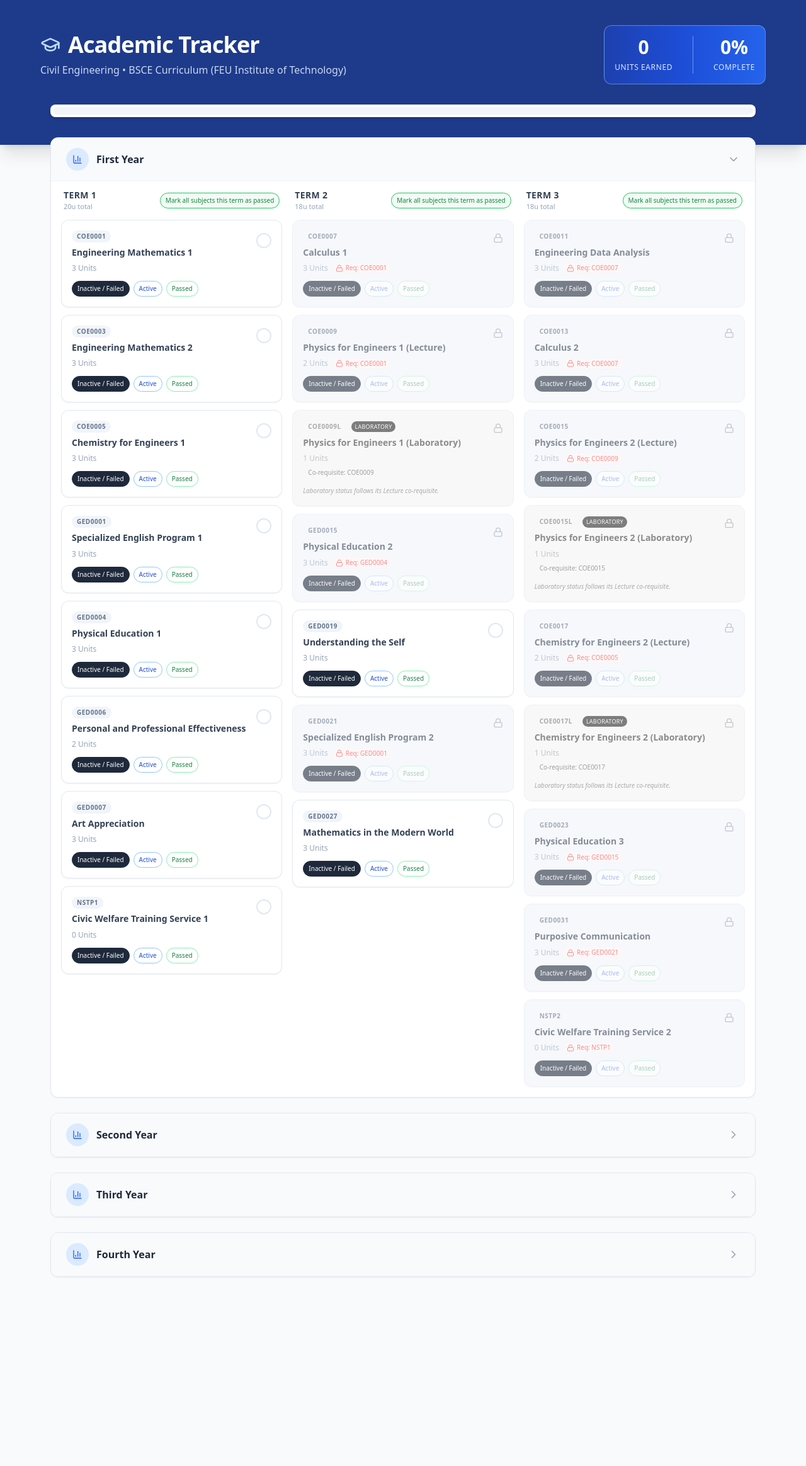
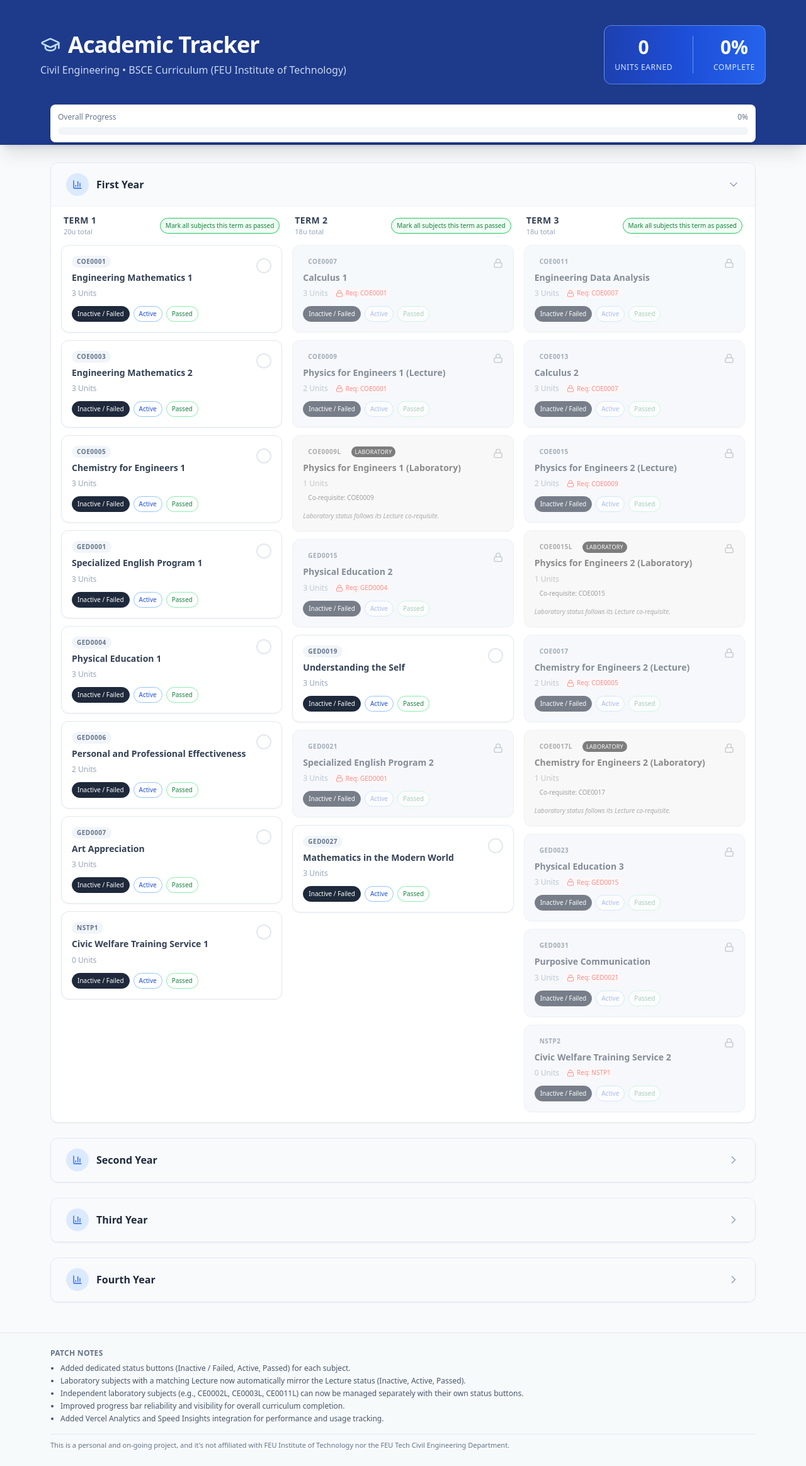
Before and after one commit to AceAligora/Builders-Progress, a React (Vite) app: page / in a window 1280 px wide. Shown: the whole page at 63% size. Before the commit the page ends 2108 px from the top, so only its background shows below. Built offline with nearby package versions, Linux system fonts and the light colour scheme.

Commit message:
Refactor App component for clarity and functionality
Updated comments for clarity, improved layout of curriculum display, and added dedicated status buttons for subjects. Enhanced progress bar reliability and integrated Vercel Analytics.

```diff
--- a/src/App.jsx
+++ b/src/App.jsx
@@ -203,7 +203,7 @@ const buildCourseIdSet = () => {
 
 const ALL_COURSE_IDS = buildCourseIdSet();
 
-// A lab is auto-synced if its ID ends with "L" and a lecture with same code minus "L" exists.
+// A lab is auto-synced if there exists a lecture with same code minus 'L'
 const isAutoSyncedLabId = (courseId) => {
   if (!courseId.endsWith("L")) return false;
   const lectureId = courseId.slice(0, -1);
@@ -241,8 +241,7 @@ const App = () => {
     return !allPrereqsPassed;
   };
 
-  // Sync auto labs with their lecture:
-  // - lecture inactive OR taking OR passed -> lab gets the same status
+  // Sync auto labs so they always mirror their lecture (inactive/taking/passed)
   const syncLabsWithLectures = (statusMap) => {
     const updated = { ...statusMap };
 
@@ -252,10 +251,7 @@ const App = () => {
           if (isAutoSyncedLabId(course.id)) {
             const lectureId = getCoreqLectureId(course.id);
             if (!lectureId) return;
-
             const lectureStatus = updated[lectureId] || "inactive";
-
-            // Mirror whatever lecture has (inactive/taking/passed)
             updated[course.id] = lectureStatus;
           }
         })
@@ -300,8 +296,6 @@ const App = () => {
       term.courses.forEach((course) => {
         const autoLab = isAutoSyncedLabId(course.id);
         const locked = isLocked(course);
-
-        // Only set things we can change; auto labs will sync afterwards
         if (!autoLab && !locked) {
           next[course.id] = "passed";
         }
@@ -357,7 +351,7 @@ const App = () => {
   const barWidth = percentage === 0 ? 0 : Math.max(4, percentage);
 
   return (
-    <div className="min-h-screen bg-slate-50 font-sans text-slate-800">
+    <div className="min-h-screen bg-slate-50 font-sans text-slate-800 flex flex-col">
       <Analytics />
       <SpeedInsights />
 
@@ -395,7 +389,8 @@ const App = () => {
       </div>
 
       {/* MAIN CONTENT */}
-      <div className="max-w-6xl mx-auto px-4 -mt-16 pb-20">
+      <div className="flex-1 w-full">
+        <div className="max-w-6xl mx-auto px-4 -mt-16 pb-12">
           {errorMsg && (
             <div className="fixed top-6 left-1/2 transform -translate-x-1/2 bg-white border-l-4 border-red-500 text-slate-700 px-6 py-4 rounded-r shadow-2xl z-50 flex items-center">
               <AlertCircle className="w-5 h-5 mr-3 text-red-500" />
@@ -403,12 +398,22 @@ const App = () => {
             </div>
           )}
 
-        {/* --- PROGRESS BAR --- */}
-        <div className="bg-white rounded-lg p-1 mb-8 shadow-md">
-          <div className="h-3 w-full bg-slate-100 rounded-full overflow-hidden">
+          {/* --- PROGRESS BAR (wrapped in flex to avoid layout issues) --- */}
+          <div className="bg-white rounded-lg p-3 mb-8 shadow-md flex flex-col gap-2">
+            <div className="flex justify-between items-center text-xs text-slate-500">
+              <span>Overall Progress</span>
+              <span>{percentage}%</span>
+            </div>
+            <div className="relative h-3 w-full bg-slate-100 rounded-full overflow-hidden">
+              {/* Fallback inner track so something is always visible */}
+              <div className="absolute inset-0 bg-slate-100" />
               <div
-              className="h-full bg-gradient-to-r from-blue-500 to-cyan-400 transition-all duration-700 ease-out"
-              style={{ width: `${barWidth}%`, maxWidth: "100%" }}
+                className="relative h-full bg-gradient-to-r from-blue-500 to-cyan-400 transition-all duration-700 ease-out"
+                style={{
+                  width: `${barWidth}%`,
+                  maxWidth: "100%",
+                  minWidth: barWidth > 0 ? "8px" : "0px",
+                }}
               />
             </div>
           </div>
@@ -494,7 +499,6 @@ const App = () => {
                                 baseStyle +=
                                   "bg-white border-blue-200 hover:shadow-md hover:border-blue-400";
                               } else if (locked && autoSyncedLab) {
-                              // Auto lab but inactive -> greyed
                                 baseStyle +=
                                   "bg-slate-100 border-slate-200 opacity-60 grayscale";
                               } else if (locked) {
@@ -672,6 +676,51 @@ const App = () => {
             ))}
           </div>
         </div>
+
+        {/* PATCH NOTES + FOOTER */}
+        <div className="w-full border-t border-slate-200 bg-slate-50/80">
+          <div className="max-w-6xl mx-auto px-4 py-6 space-y-4 text-sm text-slate-600">
+            {/* Patch notes */}
+            <section>
+              <h2 className="text-xs font-semibold uppercase tracking-wide text-slate-500 mb-2">
+                Patch Notes
+              </h2>
+              <ul className="text-xs space-y-1 list-disc pl-4">
+                <li>
+                  Added dedicated status buttons (Inactive / Failed, Active,
+                  Passed) for each subject.
+                </li>
+                <li>
+                  Laboratory subjects with a matching Lecture now automatically
+                  mirror the Lecture status (Inactive, Active, Passed).
+                </li>
+                <li>
+                  Independent laboratory subjects (e.g., CE0002L, CE0003L,
+                  CE0011L) can now be managed separately with their own status
+                  buttons.
+                </li>
+                <li>
+                  Improved progress bar reliability and visibility for overall
+                  curriculum completion.
+                </li>
+                <li>
+                  Added Vercel Analytics and Speed Insights integration for
+                  performance and usage tracking.
+                </li>
+              </ul>
+            </section>
+
+            {/* Footer disclaimer */}
+            <footer className="pt-2 border-t border-slate-200 text-[11px] text-slate-500">
+              <p className="leading-relaxed">
+                This is a personal and on-going project, and it's not affiliated
+                with FEU Institute of Technology nor the FEU Tech Civil
+                Engineering Department.
+              </p>
+            </footer>
+          </div>
+        </div>
+      </div>
     </div>
   );
 };
```
Lines whose indentation alone changed are shown as unchanged.
